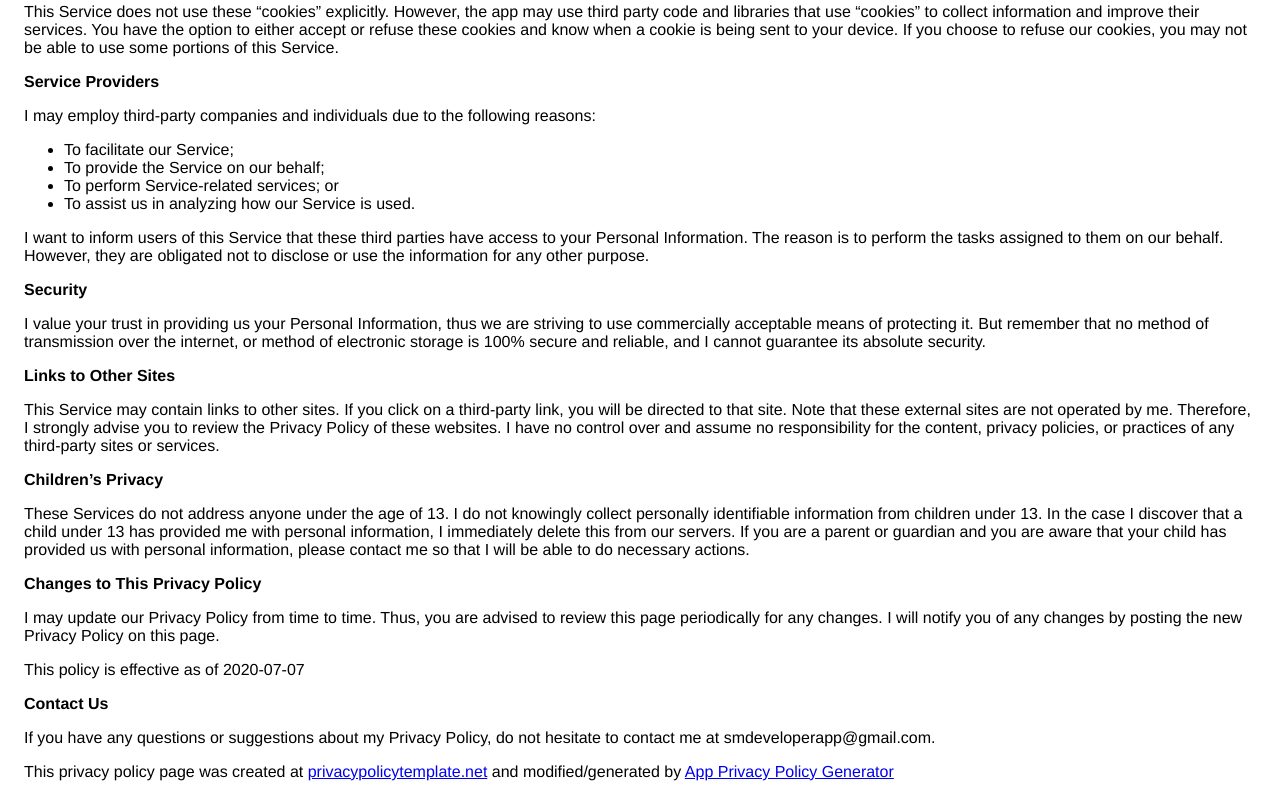
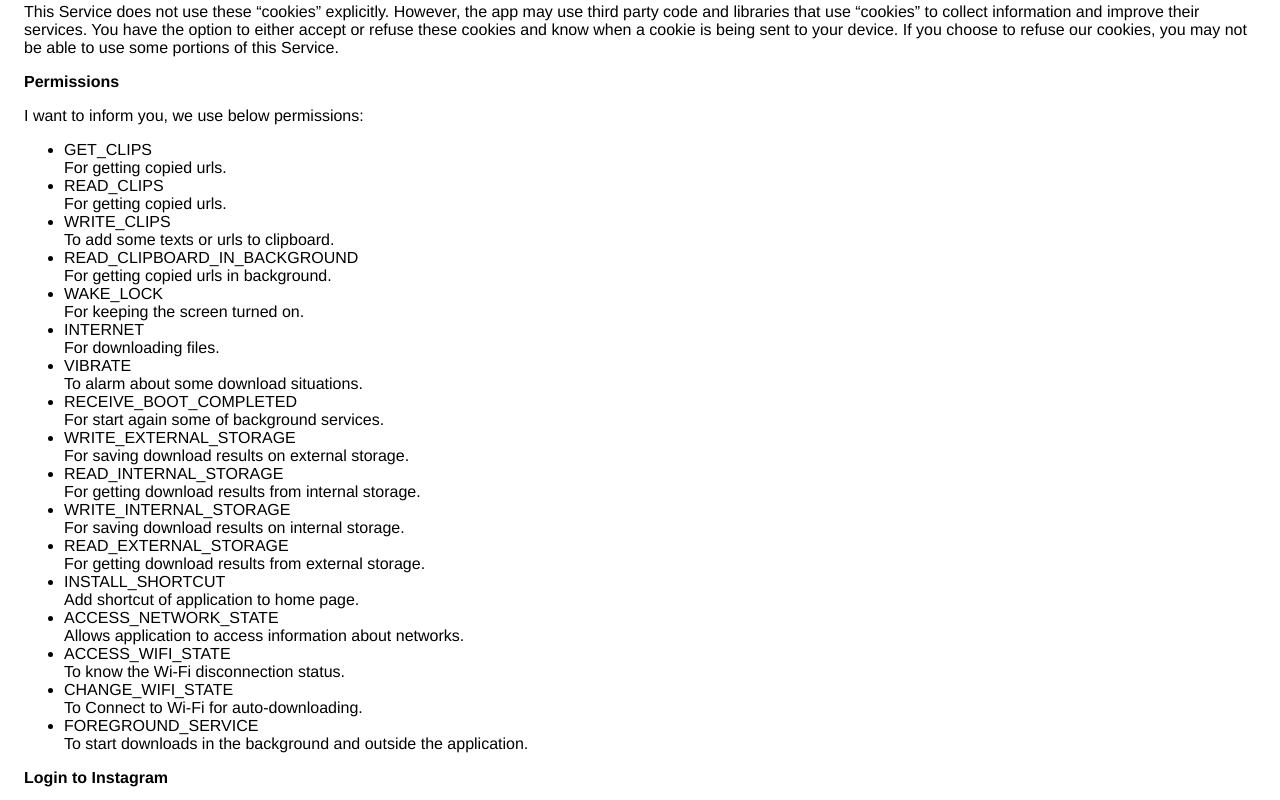
Before and after one commit to salehmosleh/downloaderpp-privacy, a plain HTML site: page index.html in a window 1280 px wide. Shown: the part 677-1477 px from the top of the page. Drawn offline with Linux system fonts and the light colour scheme.

Commit message:
Update index.html

```diff
--- a/index.html
+++ b/index.html
@@ -8,9 +8,9 @@
     </head>
     <body>
     <strong>Privacy Policy</strong> <p>
-                  sm developer built the Downloader++ app as
+                  SmDeveloper built the Downloader++ app as
                   an Ad Supported app. This SERVICE is provided by
-                  sm developer at no cost and is intended for use as
+                  SmDeveloper at no cost and is intended for use as
                   is.
                 </p> <p>
                   This page is used to inform visitors regarding my
@@ -60,6 +60,47 @@
                   and know when a cookie is being sent to your device. If you
                   choose to refuse our cookies, you may not be able to use some
                   portions of this Service.
+                </p> <p><strong>Permissions</strong></p> <p>
+				I want to inform you, we use below permissions:
+				<ul>
+					<li>GET_CLIPS</li>
+						For getting copied urls.
+					<li>READ_CLIPS</li>
+						For getting copied urls.
+					<li>WRITE_CLIPS</li>
+						To add some texts or urls to clipboard.
+					<li>READ_CLIPBOARD_IN_BACKGROUND</li>
+						For getting copied urls in background.
+					<li>WAKE_LOCK</li>
+						For keeping the screen turned on.
+					<li>INTERNET</li>
+						For downloading files.
+					<li>VIBRATE</li>
+						To alarm about some download situations.
+					<li>RECEIVE_BOOT_COMPLETED</li>
+						For start again some of background services.
+					<li>WRITE_EXTERNAL_STORAGE</li>
+						For saving download results on external storage.
+					<li>READ_INTERNAL_STORAGE</li>
+						For getting download results from internal storage.
+					<li>WRITE_INTERNAL_STORAGE</li>
+						For saving download results on internal storage.
+					<li>READ_EXTERNAL_STORAGE</li>
+						For getting download results from external storage.
+					<li>INSTALL_SHORTCUT</li>
+						Add shortcut of application to home page.
+					<li>ACCESS_NETWORK_STATE</li>
+						Allows application to access information about networks.
+					<li>ACCESS_WIFI_STATE</li>
+						To know the Wi-Fi disconnection status.
+					<li>CHANGE_WIFI_STATE</li>
+						To Connect to Wi-Fi for auto-downloading.
+					<li>FOREGROUND_SERVICE</li>
+						To start downloads in the background and outside the application.
+				</ul>
+
+				</p> <p><strong>Login to Instagram</strong></p> <p>
+
                 </p> <p><strong>Service Providers</strong></p> <p>
                   I may employ third-party companies and
                   individuals due to the following reasons:
@@ -101,7 +142,7 @@
                   periodically for any changes. I will
                   notify you of any changes by posting the new Privacy Policy on
                   this page.
-                </p> <p>This policy is effective as of 2020-07-07</p> <p><strong>Contact Us</strong></p> <p>
+                </p> <p>This policy is effective as of 2020-07-11</p> <p><strong>Contact Us</strong></p> <p>
                   If you have any questions or suggestions about my
                   Privacy Policy, do not hesitate to contact me at smdeveloperapp@gmail.com.
                 </p> <p>
```
